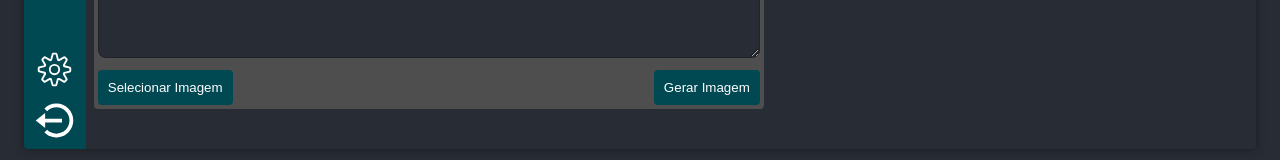
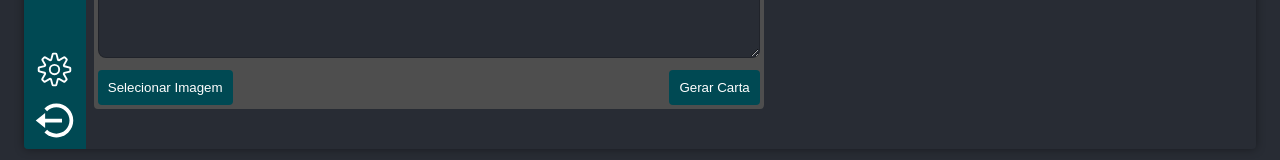
Before and after one commit to gabrielvedanaqueiroz/rpgmestre, a Next.js app: page /cartas/criatura in a window 1280 px wide. Shown: the part 627-787 px from the top of the page. Built offline with nearby package versions, Linux system fonts and the light colour scheme; a web font is replaced by a local one.

Commit message:
alterancao descricao

```diff
--- a/src/app/cartas/criatura/page.tsx
+++ b/src/app/cartas/criatura/page.tsx
@@ -310,7 +310,7 @@ export default function CartaCriatura(){
             <input className='cc-edit-oculto' ref={fileInputRef} type="file" accept="image/*" onChange={onImageChange}/>
 
             <button type="button" onClick={onClickGerarImagem} className="cc-botao" >
-              Gerar Imagem
+              Gerar Carta
             </button>
           </div>
 
--- a/src/app/cartas/item/page.tsx
+++ b/src/app/cartas/item/page.tsx
@@ -182,7 +182,7 @@ export default function CartaItem(){
               </button>
 
               <button type="button" onClick={onClickGerarImagem} className="ci-botao" >
-                Gerar Imagem
+                Gerar Carta
               </button>
 
               <input className='ci-edit-oculto' ref={fileInputRef} type="file" accept="image/*" onChange={onImageChange}/>
--- a/src/app/cartas/magia/page.tsx
+++ b/src/app/cartas/magia/page.tsx
@@ -131,7 +131,7 @@ export default function CartaMagia(){
 
           <div>
             <button type="button" onClick={onClickGerarImagem} className="cm-botao" >
-              Gerar Imagem
+              Gerar Carta
             </button>
           </div>
         </div>
--- a/src/app/cartas/missao/page.tsx
+++ b/src/app/cartas/missao/page.tsx
@@ -164,7 +164,7 @@ export default function CartaMagia(){
 
           <div>
             <button type="button" onClick={onClickGerarImagem} className="cs-botao" >
-              Gerar Imagem
+              Gerar Carta
             </button>
           </div>
         </section>
```
